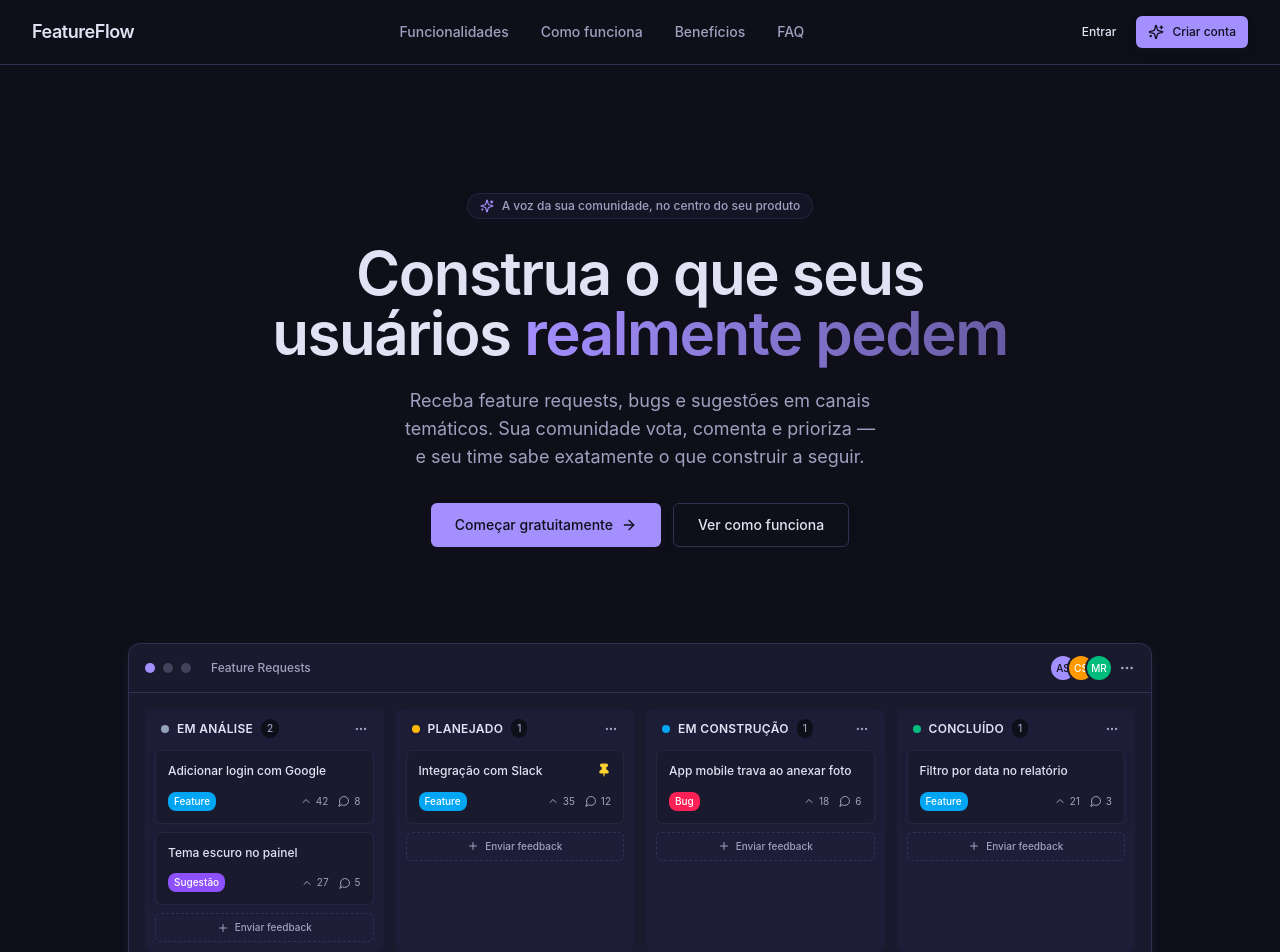
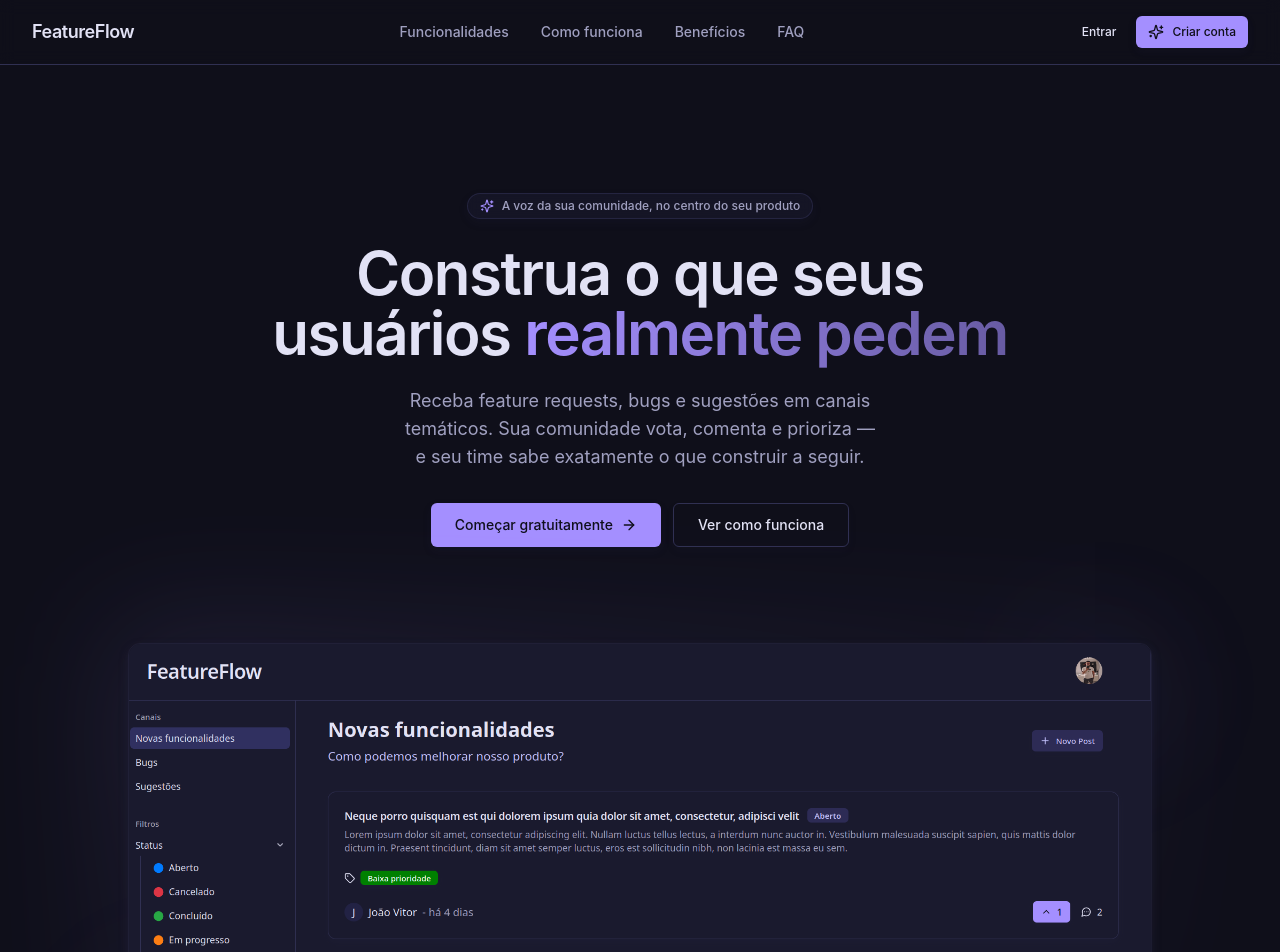
Before and after one commit to jjribeiro1/board-client, a Next.js app: page / in a window 1280 px wide. Shown: the top 952 px of the page. Built offline with nearby package versions, Linux system fonts and the light colour scheme.

Commit message:
refactor: add image to hero section

```diff
--- a/src/components/landing/landing-board-preview.tsx
+++ /dev/null
@@ -1,162 +0,0 @@
-import { ChevronUp, MessageCircle, MoreHorizontal, Pin, Plus } from "lucide-react";
-
-type CardItem = {
-  title: string;
-  tag: string;
-  tagColor: string;
-  pinned?: boolean;
-  votes: number;
-  comments: number;
-};
-
-type Column = {
-  title: string;
-  accent: string;
-  cards: CardItem[];
-};
-
-const columns: Column[] = [
-  {
-    title: "Em análise",
-    accent: "bg-slate-400",
-    cards: [
-      {
-        title: "Adicionar login com Google",
-        tag: "Feature",
-        tagColor: "bg-sky-500",
-        votes: 42,
-        comments: 8,
-      },
-      {
-        title: "Tema escuro no painel",
-        tag: "Sugestão",
-        tagColor: "bg-violet-500",
-        votes: 27,
-        comments: 5,
-      },
-    ],
-  },
-  {
-    title: "Planejado",
-    accent: "bg-amber-400",
-    cards: [
-      {
-        title: "Integração com Slack",
-        tag: "Feature",
-        tagColor: "bg-sky-500",
-        pinned: true,
-        votes: 35,
-        comments: 12,
-      },
-    ],
-  },
-  {
-    title: "Em construção",
-    accent: "bg-sky-500",
-    cards: [
-      {
-        title: "App mobile trava ao anexar foto",
-        tag: "Bug",
-        tagColor: "bg-rose-500",
-        votes: 18,
-        comments: 6,
-      },
-    ],
-  },
-  {
-    title: "Concluído",
-    accent: "bg-emerald-500",
-    cards: [
-      {
-        title: "Filtro por data no relatório",
-        tag: "Feature",
-        tagColor: "bg-sky-500",
-        votes: 21,
-        comments: 3,
-      },
-    ],
-  },
-];
-
-export function LandingBoardPreview() {
-  return (
-    <div className="bg-card text-card-foreground shadow-primary/10 relative overflow-hidden rounded-xl border shadow-2xl">
-      <div className="flex items-center justify-between border-b px-4 py-3">
-        <div className="flex items-center gap-2">
-          <span className="bg-primary h-2.5 w-2.5 rounded-full" />
-          <span className="bg-muted-foreground/30 h-2.5 w-2.5 rounded-full" />
-          <span className="bg-muted-foreground/30 h-2.5 w-2.5 rounded-full" />
-          <span className="text-muted-foreground ml-3 text-xs font-medium">Feature Requests</span>
-        </div>
-        <div className="flex items-center gap-2">
-          <div className="flex -space-x-1.5">
-            <span className="bg-primary text-primary-foreground ring-card flex h-6 w-6 items-center justify-center rounded-full text-[10px] font-medium ring-2">
-              AS
-            </span>
-            <span className="ring-card flex h-6 w-6 items-center justify-center rounded-full bg-amber-500 text-[10px] font-medium text-white ring-2">
-              CS
-            </span>
-            <span className="ring-card flex h-6 w-6 items-center justify-center rounded-full bg-emerald-500 text-[10px] font-medium text-white ring-2">
-              MR
-            </span>
-          </div>
-          <MoreHorizontal className="text-muted-foreground h-4 w-4" />
-        </div>
-      </div>
-
-      <div className="grid grid-cols-1 gap-3 p-4 sm:grid-cols-2 lg:grid-cols-4">
-        {columns.map((col) => (
-          <div key={col.title} className="bg-muted/40 flex flex-col gap-3 rounded-lg p-2.5">
-            <div className="flex items-center justify-between px-1.5">
-              <div className="flex items-center gap-2">
-                <span className={`h-2 w-2 rounded-full ${col.accent}`} />
-                <h3 className="text-xs font-semibold tracking-wide uppercase">{col.title}</h3>
-                <span className="text-muted-foreground bg-background rounded-full px-1.5 py-0.5 text-[10px] font-medium">
-                  {col.cards.length}
-                </span>
-              </div>
-              <MoreHorizontal className="text-muted-foreground h-3.5 w-3.5" />
-            </div>
-
-            <div className="flex flex-col gap-2">
-              {col.cards.map((card) => (
-                <div
-                  key={card.title}
-                  className="bg-card border-border/60 hover:border-primary/40 rounded-md border p-3 shadow-xs transition-colors"
-                >
-                  <div className="flex items-start justify-between gap-2">
-                    <p className="text-foreground text-xs leading-snug font-medium">{card.title}</p>
-                    {card.pinned && <Pin className="h-3.5 w-3.5 shrink-0 fill-amber-300 text-amber-300" />}
-                  </div>
-                  <div className="mt-3 flex items-center justify-between">
-                    <span className={`rounded px-1.5 py-0.5 text-[10px] font-medium text-white ${card.tagColor}`}>
-                      {card.tag}
-                    </span>
-                    <div className="text-muted-foreground flex items-center gap-2.5 text-[10px]">
-                      <span className="flex items-center gap-1">
-                        <ChevronUp className="h-3 w-3" />
-                        {card.votes}
-                      </span>
-                      <span className="flex items-center gap-1">
-                        <MessageCircle className="h-3 w-3" />
-                        {card.comments}
-                      </span>
-                    </div>
-                  </div>
-                </div>
-              ))}
-
-              <button
-                type="button"
-                className="text-muted-foreground hover:text-foreground hover:bg-background/60 flex items-center justify-center gap-1.5 rounded-md border border-dashed py-1.5 text-[10px] font-medium transition-colors"
-              >
-                <Plus className="h-3 w-3" />
-                Enviar feedback
-              </button>
-            </div>
-          </div>
-        ))}
-      </div>
-    </div>
-  );
-}
--- a/src/components/landing/landing-hero.tsx
+++ b/src/components/landing/landing-hero.tsx
@@ -1,7 +1,7 @@
+import Image from "next/image";
 import Link from "next/link";
-import { ArrowRight, Bell, Sparkles } from "lucide-react";
+import { ArrowRight, Sparkles } from "lucide-react";
 import { Button } from "@/components/ui/button";
-import { LandingBoardPreview } from "./landing-board-preview";
 
 export function LandingHero() {
   return (
@@ -49,8 +49,20 @@ export function LandingHero() {
         </div>
 
         <div className="mt-16 sm:mt-20 lg:mt-24">
-          <div className="mx-auto max-w-5xl">
-            <LandingBoardPreview />
+          <div className="relative mx-auto max-w-5xl">
+            <div className="from-primary/15 via-primary/5 to-transparent absolute -inset-6 rounded-[2rem] bg-gradient-to-br opacity-80 blur-3xl" />
+            <div className="bg-primary/10 absolute -top-6 -right-6 h-36 w-36 animate-pulse rounded-full blur-3xl" />
+            <div className="bg-primary/5 absolute -bottom-8 -left-8 h-48 w-48 rounded-full blur-3xl" />
+            <div className="border-border/40 relative overflow-hidden rounded-xl border shadow-2xl">
+              <Image
+                src="/feature-flow-home.png"
+                alt="Feature Flow - Plataforma de feedback"
+                width={1200}
+                height={675}
+                className="relative"
+                priority
+              />
+            </div>
           </div>
         </div>
       </div>
```
Also changed, not shown: public/feature-flow-home.png (added).
